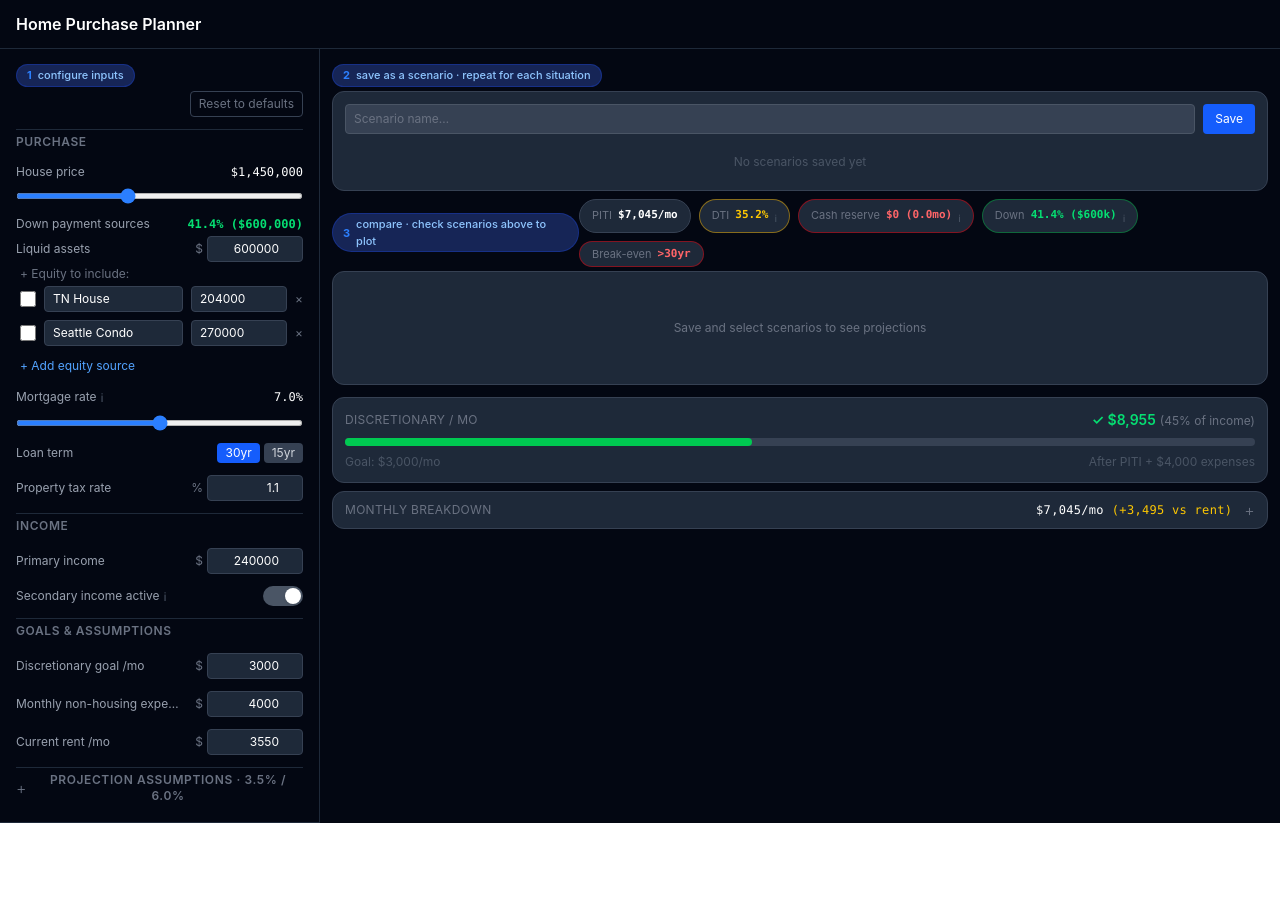
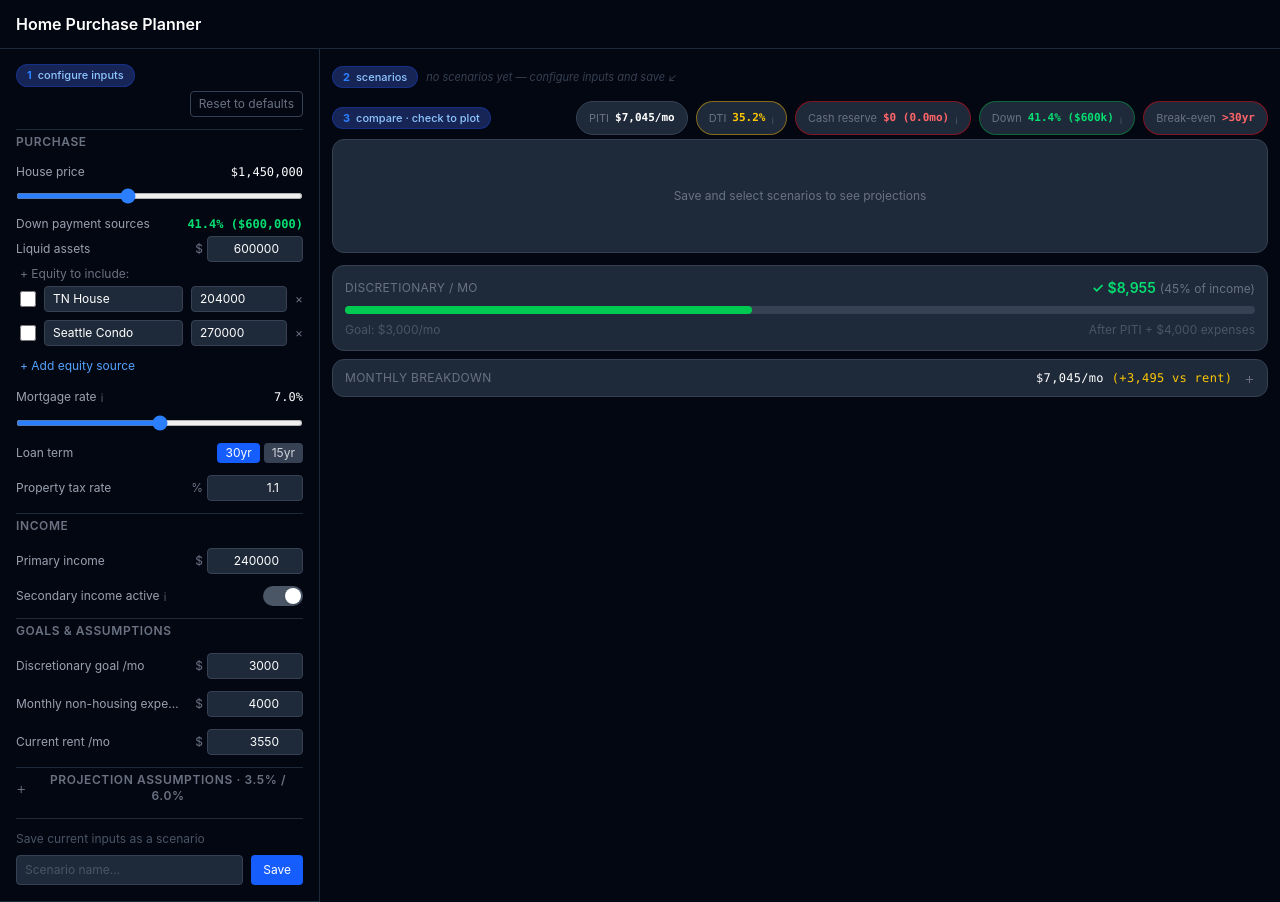
Before and after one commit to gallak87/fin, a React (Vite) app: page / in a window 1280 px wide. Before the commit the page ends 823 px from the top, so only its background shows below. Built offline with nearby package versions, Linux system fonts and the light colour scheme.

Commit message:
feat: scenarios as pill strip, save form at sidebar bottom

```diff
--- a/src/App.tsx
+++ b/src/App.tsx
@@ -71,16 +71,16 @@ export default function App() {
         {/* Main */}
         <main className="flex-1 overflow-y-auto p-3 space-y-2">
 
-          {/* Step 2 — Save scenarios */}
-          <div>
-            <div className="mb-1"><StepChip n={2} label="save as a scenario · repeat for each situation" /></div>
+          {/* Scenario pills strip */}
+          <div className="flex items-center gap-2 flex-wrap">
+            <StepChip n={2} label="scenarios" />
             <ScenarioList />
           </div>
 
           {/* Step 3 — Compare */}
           <div>
-            <div className="mb-1 flex items-center justify-between">
-              <StepChip n={3} label="compare · check scenarios above to plot" />
+            <div className="mb-1 flex items-center justify-between flex-wrap gap-2">
+              <StepChip n={3} label="compare · check to plot" />
               <MetricsCards metrics={metrics} inputs={inputs} />
             </div>
             <ProjectionChart projections={projections} />
--- a/src/components/InputPanel.tsx
+++ b/src/components/InputPanel.tsx
@@ -149,8 +149,14 @@ function CollapsibleSectionHeader({
 }
 
 export function InputPanel() {
-  const { inputs, setInputs, resetInputs } = useStore()
+  const { inputs, setInputs, resetInputs, saveScenario } = useStore()
   const [showProjectionSliders, setShowProjectionSliders] = useState(false)
+  const [scenarioName, setScenarioName] = useState('')
+
+  function handleSave() {
+    saveScenario(scenarioName.trim() || 'Unnamed')
+    setScenarioName('')
+  }
   const metrics = computeMetrics(inputs)
   const downTotal = totalDownPayment(inputs)
   const downPct = inputs.housePrice > 0 ? (downTotal / inputs.housePrice) * 100 : 0
@@ -308,6 +314,27 @@ export function InputPanel() {
           />
         </>
       )}
+
+      {/* Save scenario — bottom of sidebar */}
+      <div className="pt-3 mt-1 border-t border-gray-800 space-y-2">
+        <div className="text-xs text-gray-600">Save current inputs as a scenario</div>
+        <div className="flex gap-2">
+          <input
+            type="text"
+            placeholder="Scenario name…"
+            value={scenarioName}
+            onChange={(e) => setScenarioName(e.target.value)}
+            onKeyDown={(e) => e.key === 'Enter' && handleSave()}
+            className="flex-1 text-xs bg-gray-800 border border-gray-700 rounded px-2 py-1.5 text-white placeholder-gray-600"
+          />
+          <button
+            onClick={handleSave}
+            className="text-xs bg-blue-600 hover:bg-blue-500 text-white px-3 py-1.5 rounded whitespace-nowrap"
+          >
+            Save
+          </button>
+        </div>
+      </div>
     </div>
   )
 }
--- a/src/components/ScenarioList.tsx
+++ b/src/components/ScenarioList.tsx
@@ -2,75 +2,50 @@ import { useState } from 'react'
 import { useStore } from '../store'
 
 export function ScenarioList() {
-  const { scenarios, selectedIds, saveScenario, loadScenario, deleteScenario, toggleSelected } = useStore()
-  const [name, setName] = useState('')
+  const { scenarios, selectedIds, loadScenario, deleteScenario, toggleSelected } = useStore()
   const [confirmDelete, setConfirmDelete] = useState<string | null>(null)
 
-  function handleSave() {
-    const n = name.trim() || 'Unnamed'
-    saveScenario(n)
-    setName('')
-  }
-
   return (
-    <div className="bg-gray-800 rounded-xl p-3 border border-gray-700 space-y-3">
-      {/* Save current as scenario */}
-      <div className="flex gap-2">
-        <input
-          type="text"
-          placeholder="Scenario name…"
-          value={name}
-          onChange={(e) => setName(e.target.value)}
-          onKeyDown={(e) => e.key === 'Enter' && handleSave()}
-          className="flex-1 text-xs bg-gray-700 border border-gray-600 rounded px-2 py-1.5 text-white placeholder-gray-500"
-        />
-        <button
-          onClick={handleSave}
-          className="text-xs bg-blue-600 hover:bg-blue-500 text-white px-3 py-1.5 rounded whitespace-nowrap"
-        >
-          Save
-        </button>
-      </div>
-
-      {scenarios.length === 0 && (
-        <div className="text-xs text-gray-600 text-center py-2">No scenarios saved yet</div>
-      )}
-
-      {scenarios.map((sc) => {
+    <div className="min-h-[32px] flex flex-wrap items-center gap-2">
+      {scenarios.length === 0 ? (
+        <span className="text-[11px] text-gray-700 italic">no scenarios yet — configure inputs and save ↙</span>
+      ) : (
+        scenarios.map((sc) => {
           const isSelected = selectedIds.includes(sc.id)
           return (
             <div
               key={sc.id}
-            className={`flex items-center gap-2 rounded-lg px-2 py-1.5 border transition-colors ${
-              isSelected ? 'border-blue-600 bg-blue-900/20' : 'border-gray-700 bg-gray-900/30'
+              className={`inline-flex items-center gap-1.5 rounded-full border px-2.5 py-1 text-[11px] transition-colors ${
+                isSelected
+                  ? 'bg-blue-950 border-blue-700 text-blue-200'
+                  : 'bg-gray-900 border-gray-700 text-gray-400'
               }`}
             >
               <input
                 type="checkbox"
                 checked={isSelected}
                 onChange={() => toggleSelected(sc.id)}
-              className="w-4 h-4 accent-blue-600 shrink-0"
-              title="Include in chart"
+                className="w-3 h-3 accent-blue-500 shrink-0"
               />
-            <span className="flex-1 text-xs text-white truncate">{sc.name}</span>
               <button
                 onClick={() => loadScenario(sc.id)}
-              className="text-xs text-blue-400 hover:text-blue-300 shrink-0"
+                className="hover:text-white transition-colors"
+                title="Load into inputs"
               >
-              Load
+                {sc.name}
               </button>
               <button
                 onClick={() => setConfirmDelete(sc.id)}
-              className="text-xs text-gray-600 hover:text-red-400 shrink-0"
+                className="text-gray-600 hover:text-red-400 leading-none ml-0.5"
                 title="Delete"
               >
                 ×
               </button>
             </div>
           )
-      })}
+        })
+      )}
 
-      {/* Delete confirm dialog */}
       {confirmDelete && (
         <div className="fixed inset-0 bg-black/60 z-50 flex items-center justify-center p-4">
           <div className="bg-gray-800 border border-gray-700 rounded-xl p-5 w-full max-w-sm space-y-3">
@@ -95,12 +70,6 @@ export function ScenarioList() {
           </div>
         </div>
       )}
-
-      {selectedIds.length > 1 && (
-        <div className="text-xs text-blue-400 text-center">
-          {selectedIds.length} scenarios selected — visible on chart
-        </div>
-      )}
     </div>
   )
 }
```
Lines whose indentation alone changed are shown as unchanged.
